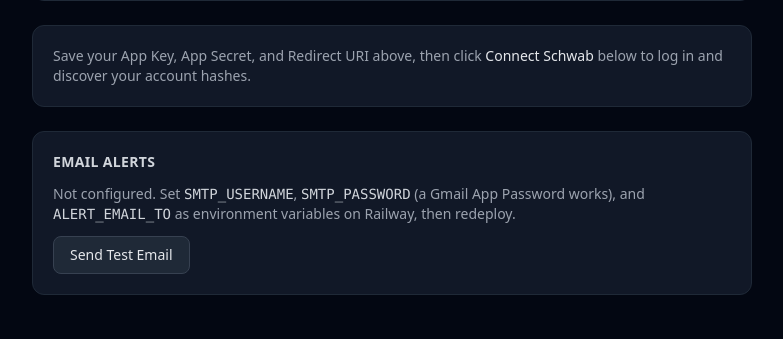
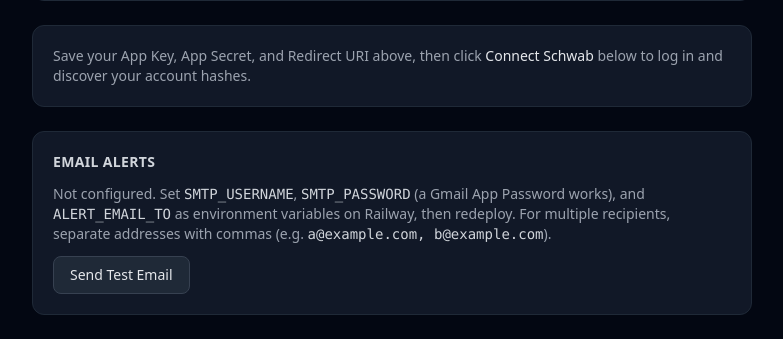
Before and after one commit to Dylannn-Source/schwab-copy-trader, a Flask app: template templates/settings.html in a window 1280 px wide. Shown: the part 739-1078 px from the top of the page, without its empty margins (248-1031 px from the left). Before the commit the page ends 1034 px from the top, so only its background shows below. Run offline with Flask 3, Linux system fonts and the light colour scheme; the template is opened without the code that fills it, so the values that code supplies are empty; some libraries are stand-ins or nearby versions.

Commit message:
Support multiple recipients for email alerts
ALERT_EMAIL_TO now accepts a comma-separated list of addresses, sent to
all of them on every alert (reauth warnings and test emails alike).

```diff
--- a/app.py
+++ b/app.py
@@ -41,7 +41,10 @@ SMTP_HOST = os.environ.get("SMTP_HOST", "smtp.gmail.com")
 SMTP_PORT = int(os.environ.get("SMTP_PORT", "587"))
 SMTP_USERNAME = os.environ.get("SMTP_USERNAME")
 SMTP_PASSWORD = os.environ.get("SMTP_PASSWORD")
-ALERT_EMAIL_TO = os.environ.get("ALERT_EMAIL_TO", SMTP_USERNAME)
+# Comma-separated for multiple recipients, e.g. "a@example.com, b@example.com"
+ALERT_EMAIL_TO = [
+    addr.strip() for addr in os.environ.get("ALERT_EMAIL_TO", SMTP_USERNAME or "").split(",") if addr.strip()
+]
 TOKEN_WATCHER_INTERVAL_SECONDS = 6 * 3600
 
 app = Flask(__name__)
@@ -139,13 +142,13 @@ def send_alert_email(subject: str, body: str) -> None:
     msg = MIMEText(body)
     msg["Subject"] = subject
     msg["From"] = SMTP_USERNAME
-    msg["To"] = ALERT_EMAIL_TO
+    msg["To"] = ", ".join(ALERT_EMAIL_TO)
     try:
         with smtplib.SMTP(SMTP_HOST, SMTP_PORT, timeout=10) as server:
             server.starttls()
             server.login(SMTP_USERNAME, SMTP_PASSWORD)
-            server.send_message(msg)
-        activity_log.append("INFO", f"Sent alert email: {subject}")
+            server.send_message(msg, to_addrs=ALERT_EMAIL_TO)
+        activity_log.append("INFO", f"Sent alert email to {len(ALERT_EMAIL_TO)} recipient(s): {subject}")
     except Exception as e:
         activity_log.append("ERROR", f"Failed to send alert email ({subject!r}): {e}")
 
--- a/templates/settings.html
+++ b/templates/settings.html
@@ -105,12 +105,13 @@
     <section class="bg-gray-900 rounded-xl border border-gray-800 p-5">
       <h2 class="text-sm font-semibold text-gray-300 mb-3 uppercase tracking-wide">Email Alerts</h2>
       {% if email_alerts_configured %}
-        <p class="text-sm text-green-400 mb-3">Configured — session-expiry alerts will be sent to {{ alert_email_to }}.</p>
+        <p class="text-sm text-green-400 mb-3">Configured — session-expiry alerts will be sent to {{ alert_email_to | join(', ') }}.</p>
       {% else %}
         <p class="text-sm text-gray-400 mb-3">
           Not configured. Set <code class="text-gray-300">SMTP_USERNAME</code>, <code class="text-gray-300">SMTP_PASSWORD</code>
           (a Gmail App Password works), and <code class="text-gray-300">ALERT_EMAIL_TO</code> as environment variables
-          on Railway, then redeploy.
+          on Railway, then redeploy. For multiple recipients, separate addresses with commas
+          (e.g. <code class="text-gray-300">a@example.com, b@example.com</code>).
         </p>
       {% endif %}
       <button type="button" onclick="sendTestEmail()"
```
